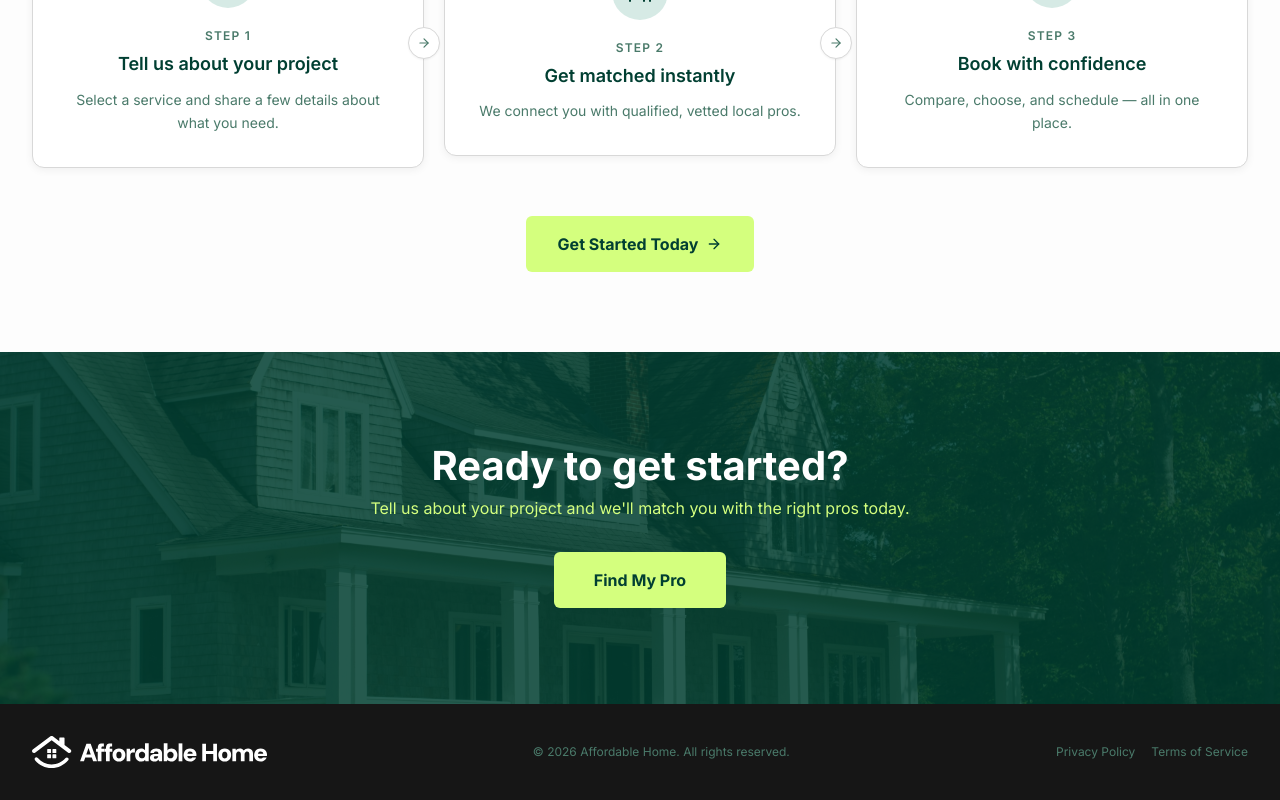
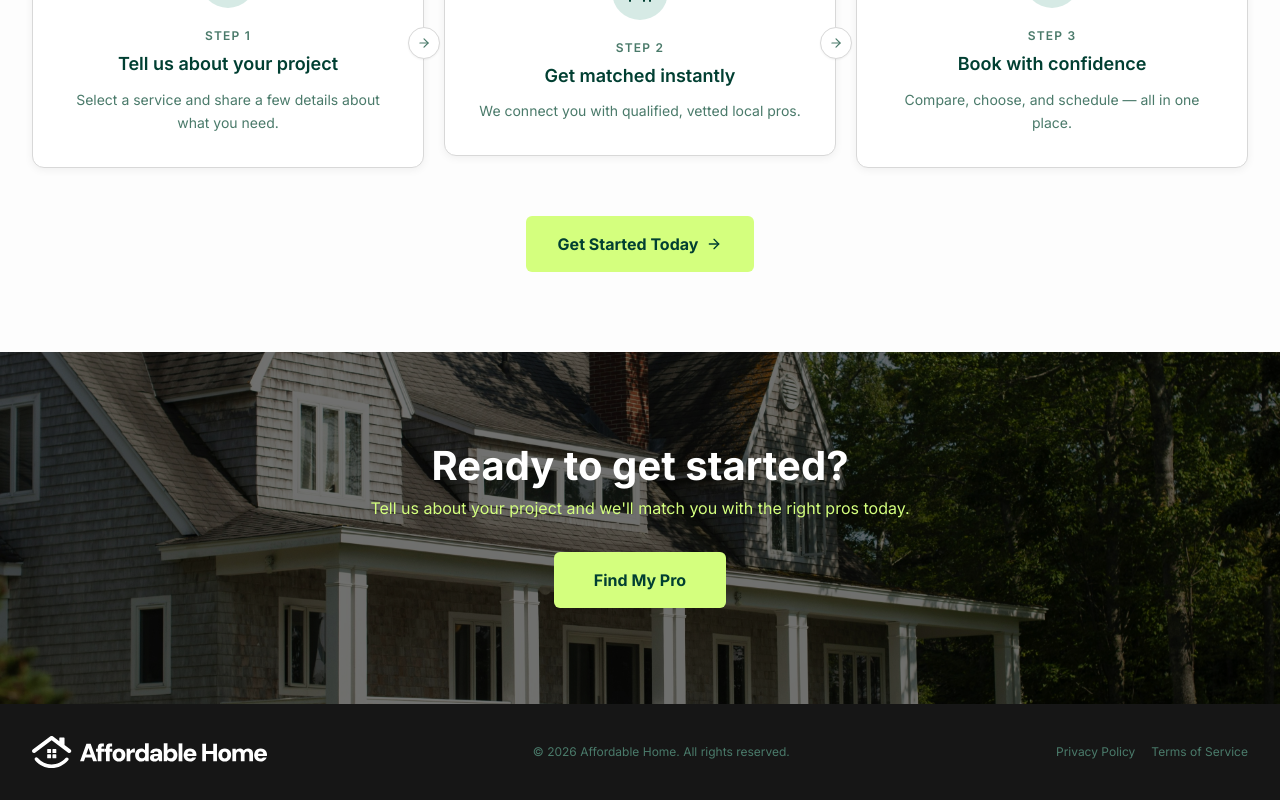
Before and after one commit to lukemccppc/affordable-home-landing, a Next.js app: page / in a window 1280 px wide. Shown: the part 2836-3636 px from the top of the page. Built offline with nearby package versions, Linux system fonts and the light colour scheme.

Commit message:
Match footer CTA overlay to hero (black 55% opacity)

```diff
--- a/app/page.tsx
+++ b/app/page.tsx
@@ -178,7 +178,7 @@ export default function LandingPage() {
             loading="lazy"
             sizes="100vw"
           />
-          <div className="absolute inset-0 bg-primary/85" />
+          <div className="absolute inset-0 bg-[rgba(0,0,0,0.55)]" />
         </div>
         <div className="relative z-10 max-w-3xl mx-auto px-4 sm:px-6 text-center">
           <motion.div
```
